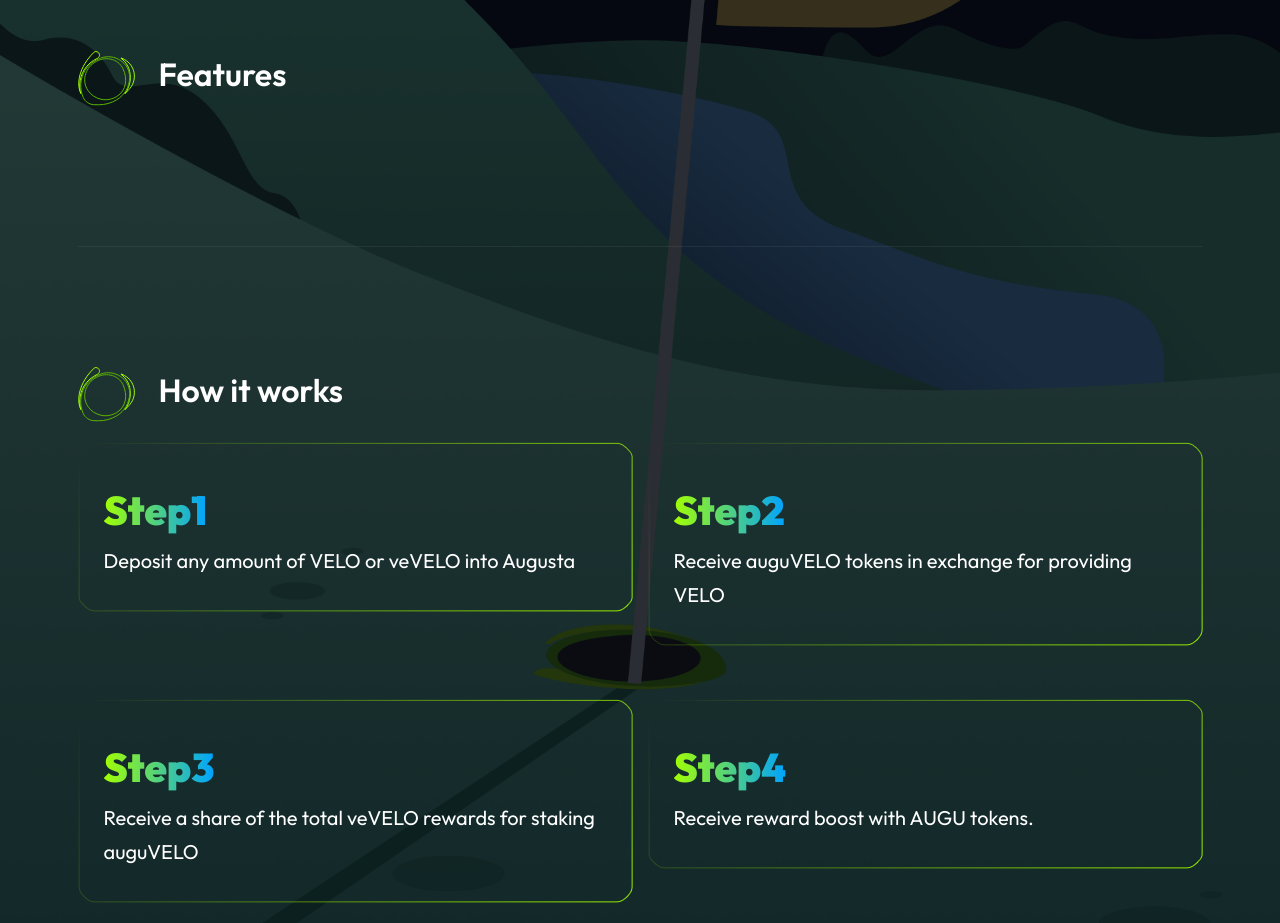
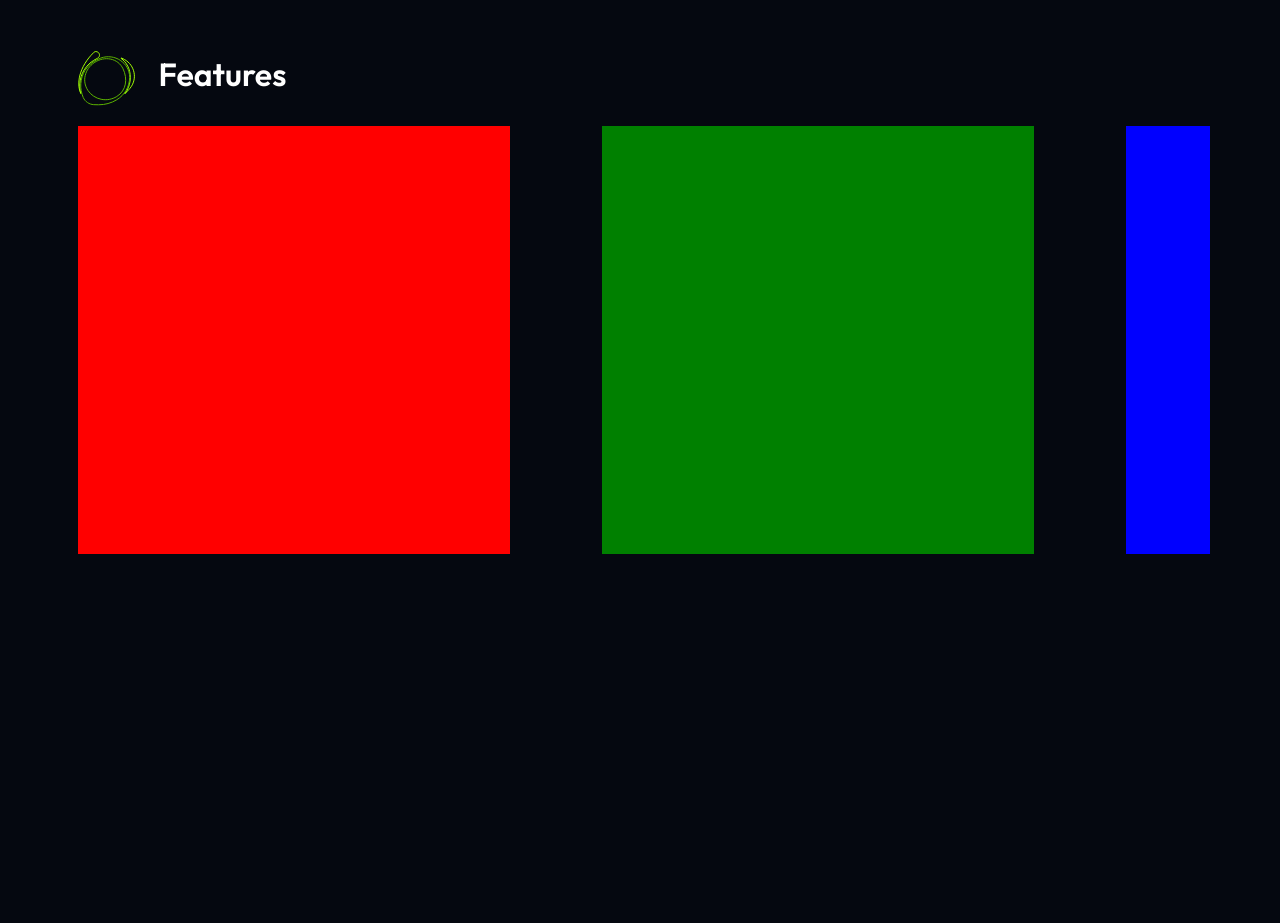
Before and after one commit to Augustafinance/AugustaFinanceOfficialWebsite, a Vue app: page / in a window 1280 px wide. Shown: the part 1000-1923 px from the top of the page. Built offline with nearby package versions, Linux system fonts and the light colour scheme; what vue-cool-lightbox, vue-scrollactive, vue-typed-js would draw is missing.

Commit message:
fix: count height

```diff
--- a/src/views/home-pages/Business.vue
+++ b/src/views/home-pages/Business.vue
@@ -121,7 +121,14 @@
                         icon-size="62"
                         text-align="left"
                     /> -->
-                    <div class="card-x"></div>
+                    <div class="card-x" ref="cardX">
+                        <div class="card-x-content">
+                            <div class="card-item" style="margin-right: 92px;background: red;"></div>
+                            <div class="card-item" style="margin-right: 92px;background: green;"></div>
+                            <div class="card-item" style="margin-right: 92px;background: blue;"></div>
+                            <div class="card-item" style="background: yellow;"></div>
+                        </div>
+                    </div>
                 </div>
             </div>
         </div>
@@ -293,6 +300,23 @@
                     }
                 ]
             }
+        },
+        mounted() {
+            window.addEventListener('scroll', this.onScroll)
+        },
+        beforeUnmount() {
+            window.removeEventListener('scroll')
+        },
+        methods: {
+            onScroll() {
+                const { scrollTop } = document.documentElement
+                const containerTop = this.$refs.cardX.offsetTop
+                const containerHeightNumber = this.$refs.cardX.offsetHeight
+                console.log(scrollTop)
+                console.log(containerTop)
+                console.log(containerHeightNumber)
+                const newProgress = ((scrollTop - containerTop) * 100) / (containerHeightNumber - innerHeight)
+            }
         }
     }
 </script>
@@ -300,7 +324,17 @@
 <style scoped lang="scss">
 .card-x{
     width: 100%;
-    overflow-x: scroll;
-    overflow-y: hidden;
+    height: calc(92px * 3 + 432px * 4);
+    position: relative;
+    overflow: hidden;
+    .card-x-content{
+        width: 100%;
+        display: flex;
+        height: 428px;
+        .card-item {
+            min-width: 432px;
+            height: 428px;
+        }
+    }
 }
 </style>
```
